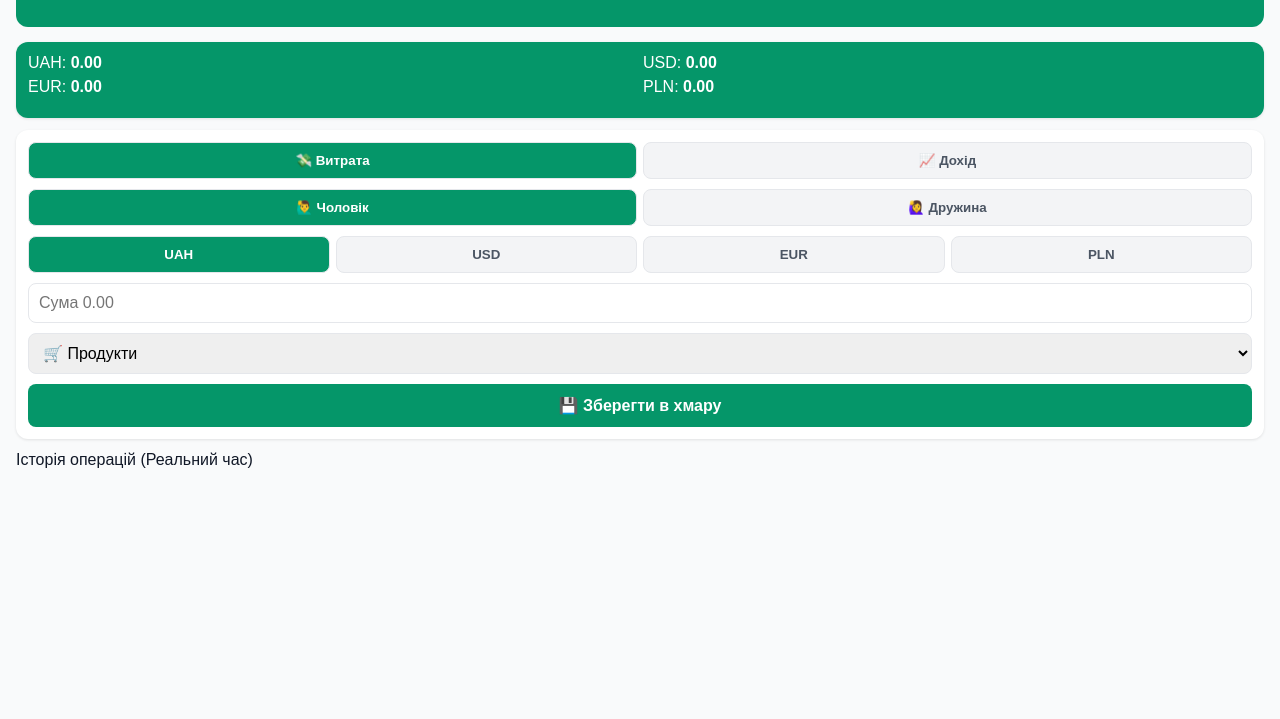
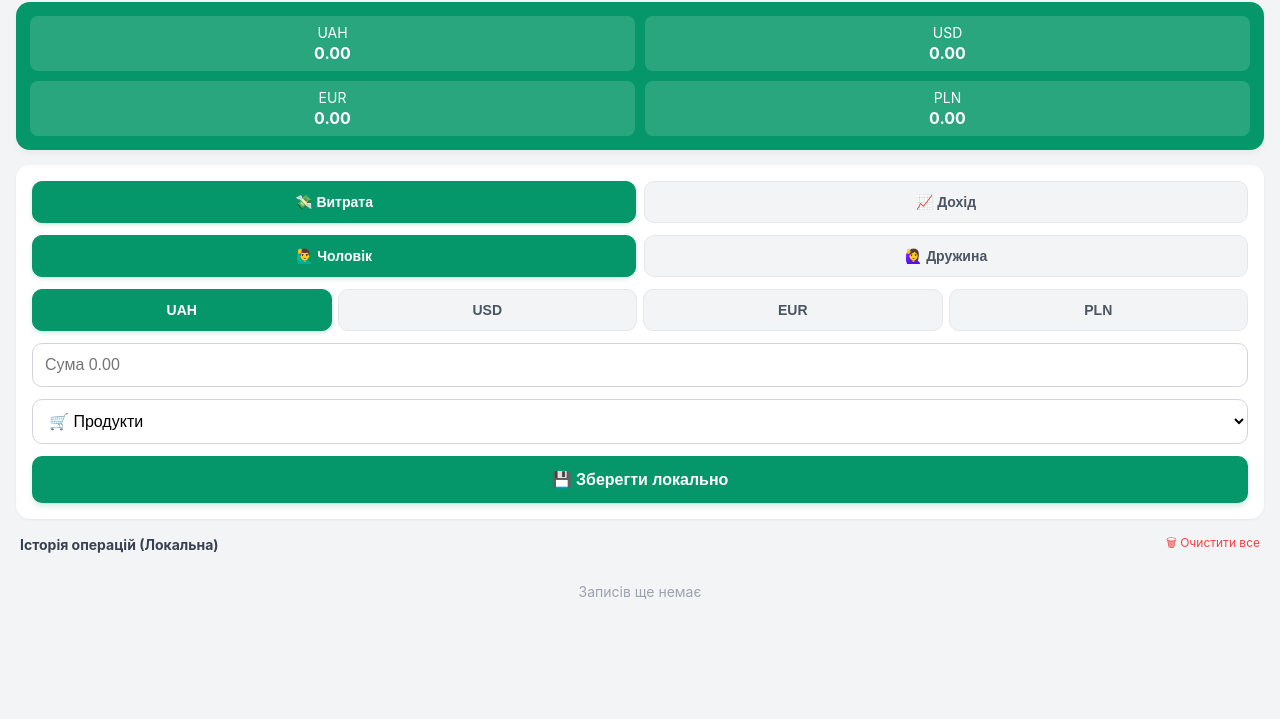
Before and after one commit to Chornuy007/my-budget, a plain HTML site: page index.html in a window 1280 px wide. Shown: the part 81-800 px from the top of the page. Drawn offline with Linux system fonts and the light colour scheme; no server answers.

Commit message:
Update index.html

```diff
--- a/index.html
+++ b/index.html
@@ -1,17 +1,222 @@
-<!DOCTYPE html><html><head><meta charset="UTF-8"><meta name="viewport" content="width=device-width,initial-scale=1.0"><title>Наш Бюджет</title><style>body{font-family:sans-serif;background:#f9fafb;margin:0;padding:16px;color:#111827}header{background:#059669;color:#fff;padding:12px;border-radius:12px;margin-bottom:15px;text-align:center}.card{background:#fff;padding:12px;border-radius:12px;box-shadow:0 1px 3px rgba(0,0,0,0.1);margin-bottom:12px}.grid{display:grid;grid-template-columns:1fr 1fr;gap:6px;margin-bottom:10px}.grid-4{display:grid;grid-template-columns:repeat(4,1fr);gap:6px;margin-bottom:10px}.btn{background:#f3f4f6;color:#4b5563;border:1px solid #e5e7eb;padding:10px;border-radius:8px;font-weight:600;cursor:pointer;width:100%}.active{background:#059669!important;color:#fff!important}.input{width:100%;padding:10px;border:1px solid #e5e7eb;border-radius:8px;font-size:16px;box-sizing:border-box;margin-bottom:10px}.submit{width:100%;background:#059669;color:#fff;border:none;padding:12px;border-radius:8px;font-size:16px;font-weight:700;cursor:pointer}.item{background:#fff;padding:10px;border-radius:8px;margin-bottom:6px;display:flex;justify-content:space-between;box-shadow:0 1px 2px rgba(0,0,0,0.05)}</style></head><body><header><h2>🍏 НАШ БЮДЖЕТ</h2></header>
-<div class="card" style="background:#059669;color:#fff"><div class="grid"><div>UAH: <b id="b-UAH">0.00</b></div><div>USD: <b id="b-USD">0.00</b></div><div>EUR: <b id="b-EUR">0.00</b></div><div>PLN: <b id="b-PLN">0.00</b></div></div></div>
-<div class="card"><div class="grid"><button onclick="set('type','expense')" id="t-expense" class="btn active">💸 Витрата</button><button onclick="set('type','income')" id="t-income" class="btn">📈 Дохід</button></div>
-<div class="grid"><button onclick="set('user','Чоловік')" id="u-Чоловік" class="btn active">🙋‍♂️ Чоловік</button><button onclick="set('user','Дружина')" id="u-Дружина" class="btn">🙋‍♀️ Дружина</button></div>
-<div class="grid-4"><button onclick="set('curr','UAH')" id="c-UAH" class="btn active">UAH</button><button onclick="set('curr','USD')" id="c-USD" class="btn">USD</button><button onclick="set('curr','EUR')" id="c-EUR" class="btn">EUR</button><button onclick="set('curr','PLN')" id="c-PLN" class="btn">PLN</button></div>
-<input type="number" id="amount" placeholder="Сума 0.00" class="input" inputmode="decimal">
-<select id="category" class="input"><option value="🛒 Продукти">🛒 Продукти</option><option value="🏠 Комуналка">🏠 Комуналка</option><option value="👶 Дитина">👶 Дитина</option><option value="✨ Інше">✨ Інше</option></select>
-<button onclick="add()" class="submit">💾 Зберегти в хмару</button></div><label>Історія операцій (Реальний час)</label><div id="list"></div>
+<!DOCTYPE html>
+<html lang="uk">
+<head>
+    <meta charset="UTF-8">
+    <meta name="viewport" content="width=device-width,initial-scale=1.0">
+    <title>Мій Особистий Бюджет</title>
+    <style>
+        body { font-family: -apple-system, BlinkMacSystemFont, "Segoe UI", Roboto, sans-serif; background: #f3f4f6; margin: 0; padding: 16px; color: #111827; }
+        header { background: #059669; color: #fff; padding: 14px; border-radius: 14px; margin-bottom: 15px; text-align: center; }
+        header h2 { margin: 0; font-size: 20px; letter-spacing: 0.5px; }
+
+        /* Стильний блок балансу */
+        .balance-card { background: #059669; color: #fff; padding: 14px; border-radius: 14px; box-shadow: 0 4px 6px -1px rgba(0,0,0,0.05); margin-bottom: 15px; }
+        .balance-grid { display: grid; grid-template-columns: 1fr 1fr; gap: 10px; text-align: center; }
+        .balance-item { background: rgba(255, 255, 255, 0.15); padding: 8px; border-radius: 8px; font-size: 14px; }
+        .balance-item b { display: block; font-size: 16px; margin-top: 2px; }
+
+        .card { background: #fff; padding: 16px; border-radius: 14px; box-shadow: 0 1px 3px rgba(0,0,0,0.05); margin-bottom: 15px; }
+        .grid { display: grid; grid-template-columns: 1fr 1fr; gap: 8px; margin-bottom: 12px; }
+        .grid-4 { display: grid; grid-template-columns: repeat(4, 1fr); gap: 6px; margin-bottom: 12px; }
+
+        .btn { background: #f3f4f6; color: #4b5563; border: 1px solid #e5e7eb; padding: 12px; border-radius: 10px; font-weight: 600; cursor: pointer; width: 100%; font-size: 14px; transition: all 0.2s; }
+        .active { background: #059669 !important; color: #fff !important; border-color: #059669 !important; box-shadow: 0 2px 4px rgba(5, 150, 105, 0.2); }
+
+        .input { width: 100%; padding: 12px; border: 1px solid #d1d5db; border-radius: 10px; font-size: 16px; box-sizing: border-box; margin-bottom: 12px; background: #fff; }
+        .input:focus { outline: none; border-color: #059669; box-shadow: 0 0 0 3px rgba(5, 150, 105, 0.1); }
+
+        .submit { width: 100%; background: #059669; color: #fff; border: none; padding: 14px; border-radius: 10px; font-size: 16px; font-weight: 700; cursor: pointer; box-shadow: 0 4px 6px -1px rgba(5, 150, 105, 0.2); }
+        .submit:hover { background: #047857; }
+
+        .history-label { font-weight: 700; font-size: 14px; color: #374151; display: flex; justify-content: space-between; align-items: center; margin-bottom: 8px; padding: 0 4px; }
+        .clear-link { color: #ef4444; cursor: pointer; font-size: 12px; font-weight: normal; }
+
+        /* Елементи історії */
+        .item { background: #fff; padding: 12px; border-radius: 10px; margin-bottom: 8px; display: flex; justify-content: space-between; align-items: center; box-shadow: 0 1px 2px rgba(0,0,0,0.02); border-left: 4px solid #e5e7eb; }
+        .item-expense { border-left-color: #ef4444; }
+        .item-income { border-left-color: #059669; }
+        .item-info { display: flex; flex-direction: column; }
+        .item-info small { color: #6b7280; margin-top: 2px; font-size: 12px; }
+        .item-right { display: flex; align-items: center; gap: 10px; }
+        .delete-btn { color: #9ca3af; border: none; background: none; font-size: 18px; cursor: pointer; padding: 0 4px; }
+        .delete-btn:hover { color: #ef4444; }
+    </style>
+</head>
+<body>
+
+<header>
+    <h2>🍏 МІЙ БЮДЖЕТ</h2>
+</header>
+
+<!-- Блок балансів -->
+<div class="balance-card">
+    <div class="balance-grid">
+        <div class="balance-item">UAH <b id="b-UAH">0.00</b></div>
+        <div class="balance-item">USD <b id="b-USD">0.00</b></div>
+        <div class="balance-item">EUR <b id="b-EUR">0.00</b></div>
+        <div class="balance-item">PLN <b id="b-PLN">0.00</b></div>
+    </div>
+</div>
+
+<div class="card">
+    <!-- Вибір типу -->
+    <div class="grid">
+        <button onclick="set('type','expense')" id="t-expense" class="btn active">💸 Витрата</button>
+        <button onclick="set('type','income')" id="t-income" class="btn">📈 Дохід</button>
+    </div>
+
+    <!-- Вибір користувача (кожен бачить лише свій вибір) -->
+    <div class="grid">
+        <button onclick="set('user','Чоловік')" id="u-Чоловік" class="btn active">🙋‍♂️ Чоловік</button>
+        <button onclick="set('user','Дружина')" id="u-Дружина" class="btn">🙋‍♀️ Дружина</button>
+    </div>
+
+    <!-- Вибір валюти -->
+    <div class="grid-4">
+        <button onclick="set('curr','UAH')" id="c-UAH" class="btn active">UAH</button>
+        <button onclick="set('curr','USD')" id="c-USD" class="btn">USD</button>
+        <button onclick="set('curr','EUR')" id="c-EUR" class="btn">EUR</button>
+        <button onclick="set('curr','PLN')" id="c-PLN" class="btn">PLN</button>
+    </div>
+
+    <!-- Введення суми та категорії -->
+    <input type="number" id="amount" placeholder="Сума 0.00" class="input" inputmode="decimal">
+
+    <select id="category" class="input">
+        <option value="🛒 Продукти">🛒 Продукти</option>
+        <option value="🏠 Комуналка">🏠 Комуналка</option>
+        <option value="👶 Дитина">👶 Дитина</option>
+        <option value="🚗 Транспорт">🚗 Транспорт</option>
+        <option value="✨ Інше">✨ Інше</option>
+    </select>
+
+    <button onclick="add()" class="submit">💾 Зберегти локально</button>
+</div>
+
+<!-- Історія -->
+<div class="history-label">
+    <span>Історія операцій (Локальна)</span>
+    <span class="clear-link" onclick="clearAll()">🗑 Очистити все</span>
+</div>
+<div id="list"></div>
+
 <script>
-var form={type:'expense',user:'Чоловік',curr:'UAH'},list=[];
-var dbUrl="https://npoint.io";
-function set(p,v){form[p]=v;if(p==='type'){document.getElementById('t-expense').className="btn "+(v==='expense'?'active':'');document.getElementById('t-income').className="btn "+(v==='income'?'active':'')}if(p==='user'){document.getElementById('u-Чоловік').className="btn "+(v==='Чоловік'?'active':'');document.getElementById('u-Дружина').className="btn "+(v==='Дружина'?'active':'')}if(p==='curr'){['UAH','USD','EUR','PLN'].forEach(function(c){document.getElementById('c-'+c).className="btn "+(v===c?'active':'')})}}
-async function add(){var am=document.getElementById('amount');if(!am.value||am.value<=0)return alert('Введіть суму!');var newItem={id:Date.now(),type:form.type,user:form.user,curr:form.curr,amount:parseFloat(am.value),cat:document.getElementById('category').value};list.unshift(newItem);try{var res=await fetch(dbUrl,{method:"POST",headers:{"Content-Type":"application/json"},body:JSON.stringify({transactions:list})});if(!res.ok){alert("Помилка сервера");return}am.value='';load()}catch(e){alert("Помилка мережі")}}
-async function load(){try{var res=await fetch(dbUrl),data=await res.json();list=data.transactions||[];update()}catch(e){}}
-function update(){var el=document.getElementById('list');el.innerHTML='';var bal={UAH:0,USD:0,EUR:0,PLN:0};list.forEach(function(t){bal[t.curr]+=(t.type==='income'?t.amount:-t.amount);el.innerHTML+='<div class="item"><small><b>'+t.user+'</b> • '+t.cat+'</small><b style="color:'+(t.type==='income'?'#059669':'#ef4444')+'">'+(t.type==='income'?'+':'-')+t.amount.toFixed(2)+' '+t.curr+'</b></div>'});['UAH','USD','EUR','PLN'].forEach(function(c){document.getElementById('b-'+c).innerText=bal[c].toFixed(2)+' '+c})}
-load();setInterval(load,5000);
-</script></body></html>
+// Початкова форма
+var form = { type: 'expense', user: 'Чоловік', curr: 'UAH' };
+var list = [];
+
+// Функція перемикання кнопок
+function set(p, v) {
+    form[p] = v;
+    if (p === 'type') {
+        document.getElementById('t-expense').className = "btn " + (v === 'expense' ? 'active' : '');
+        document.getElementById('t-income').className = "btn " + (v === 'income' ? 'active' : '');
+    }
+    if (p === 'user') {
+        document.getElementById('u-Чоловік').className = "btn " + (v === 'Чоловік' ? 'active' : '');
+        document.getElementById('u-Дружина').className = "btn " + (v === 'Дружина' ? 'active' : '');
+        // При зміні користувача (Чоловік/Дружина) — завантажуємо саме його/її локальний бюджет
+        load();
+    }
+    if (p === 'curr') {
+        ['UAH', 'USD', 'EUR', 'PLN'].forEach(function(c) {
+            document.getElementById('c-' + c).className = "btn " + (v === c ? 'active' : '');
+        });
+    }
+}
+
+// Додавання нового запису
+function add() {
+    var am = document.getElementById('amount');
+    if (!am.value || parseFloat(am.value) <= 0) return alert('Введіть коректну суму!');
+
+    var newItem = {
+        id: Date.now(),
+        type: form.type,
+        user: form.user, // Записується поточний вибраний користувач
+        curr: form.curr,
+        amount: parseFloat(am.value),
+        cat: document.getElementById('category').value,
+        date: new Date().toLocaleDateString('uk-UA') + ' ' + new Date().toLocaleTimeString('uk-UA', {hour: '2-digit', minute:'2-digit'})
+    };
+
+    list.unshift(newItem);
+    saveToStorage();
+    am.value = '';
+    update();
+}
+
+// Видалення одного конкретного запису
+function deleteItem(id) {
+    list = list.filter(function(item) { return item.id !== id; });
+    saveToStorage();
+    update();
+}
+
+// Очищення всієї історії для поточного профілю
+function clearAll() {
+    if (confirm("Ви впевнені, що хочете повністю видалити історію для профілю: " + form.user + "?")) {
+        list = [];
+        saveToStorage();
+        update();
+    }
+}
+
+// Збереження у LocalStorage (ключ залежить від того, Хто вибраний: Чоловік чи Дружина)
+function saveToStorage() {
+    var storageKey = 'budget_data_' + form.user;
+    localStorage.setItem(storageKey, JSON.stringify(list));
+}
+
+// Завантаження даних з LocalStorage
+function load() {
+    var storageKey = 'budget_data_' + form.user;
+    var localData = localStorage.getItem(storageKey);
+    list = localData ? JSON.parse(localData) : [];
+    update();
+}
+
+// Оновлення інтерфейсу та прорахунок балансів
+function update() {
+    var el = document.getElementById('list');
+    el.innerHTML = '';
+    var bal = { UAH: 0, USD: 0, EUR: 0, PLN: 0 };
+
+    if (list.length === 0) {
+        el.innerHTML = '<div style="text-align:center; color:#9ca3af; padding:20px; font-size:14px;">Записів ще немає</div>';
+    }
+
+    list.forEach(function(t) {
+        // Рахуємо баланс
+        bal[t.curr] += (t.type === 'income' ? t.amount : -t.amount);
+
+        // Колір та знак суми
+        var isIncome = t.type === 'income';
+        var color = isIncome ? '#059669' : '#ef4444';
+        var sign = isIncome ? '+' : '-';
+        var borderClass = isIncome ? 'item-income' : 'item-expense';
+
+        // Рендеримо елемент списку
+        el.innerHTML += '<div class="item ' + borderClass + '">' +
+            '<div class="item-info">' +
+                '<b>' + t.cat + '</b>' +
+                '<small>' + t.date + '</small>' +
+            '</div>' +
+            '<div class="item-right">' +
+                '<b style="color:' + color + '">' + sign + t.amount.toFixed(2) + ' ' + t.curr + '</b>' +
+                '<button class="delete-btn" onclick="deleteItem(' + t.id + ')">×</button>' +
+            '</div>' +
+        '</div>';
+    });
+
+    // Оновлюємо цифри балансу на плашці
+    ['UAH', 'USD', 'EUR', 'PLN'].forEach(function(c) {
+        document.getElementById('b-' + c).innerText = bal[c].toFixed(2);
+    });
+}
+
+// Перший запуск програми
+load();
+</script>
+</body>
+</html>
```
